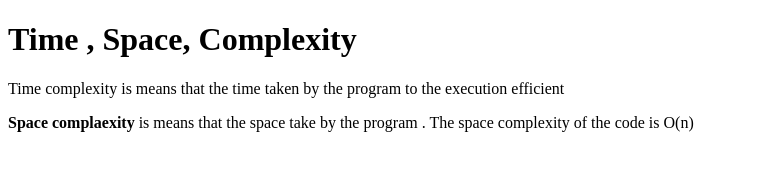
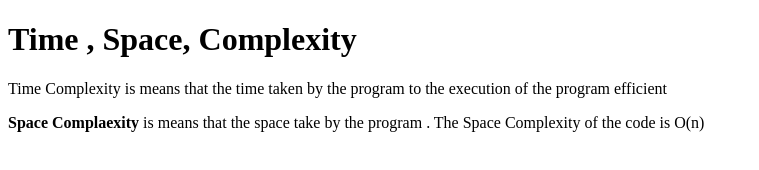
Before and after one commit to acciojob/time-and-space-complexity-Abhishekshukla1234, a website: page main.html in a window 1280 px wide. Shown: the whole page, without its empty margins (0-759 px from the left). Drawn offline with Linux system fonts and the light colour scheme.

Commit message:
created a submission

```diff
--- a/main.html
+++ b/main.html
@@ -8,8 +8,8 @@
 <body>
 	<!-- the entire body must be written by student -->
    <h1>Time , Space, Complexity</h1>
-	<p>Time complexity is means that the time taken by the program to the execution efficient</p>
-	<p> <b>Space complaexity</b> is means that the space take by the program . The space complexity of the code is O(n)</p>
+	<p>Time Complexity is means that the time taken by the program to the execution of the program efficient</p>
+	<p> <b>Space Complaexity</b> is means that the space take by the program . The Space Complexity of the code is O(n)</p>
 </script>
 
 </body>
```
